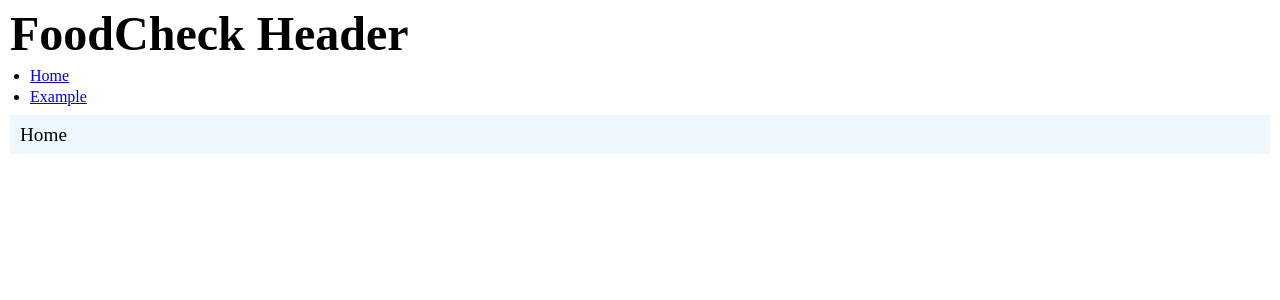
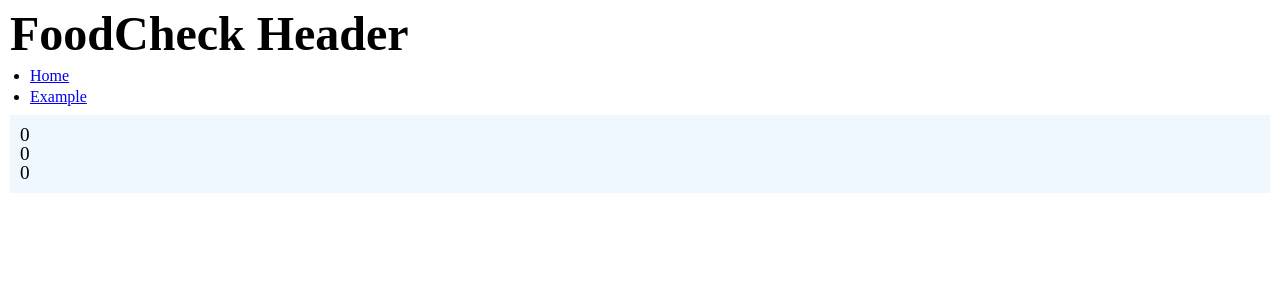
Before and after one commit to software-assignments-spring2021/spring-2020-idle-tower, a React (Create React App) app in the folder front-end/: page / in a window 1280 px wide. Shown: the top 300 px of the page. Built offline with nearby package versions, Linux system fonts and the light colour scheme; no server answers.

Commit message:
Setup temp homepage

```diff
--- a/front-end/src/App.js
+++ b/front-end/src/App.js
@@ -7,6 +7,8 @@ import {
 	Route,
 	Link
 } from "react-router-dom";
+
+import MarketResearch from './MarketResearch.js'
 
 
 export default function App() {
@@ -30,7 +32,7 @@ export default function App() {
 				<div className="content">
 					<Switch>
 						<Route exact path="/">
-							<div>Home</div>
+							<MarketResearch />
 						</Route>
 						<Route path="/example">
 							<div>Example</div>
```
